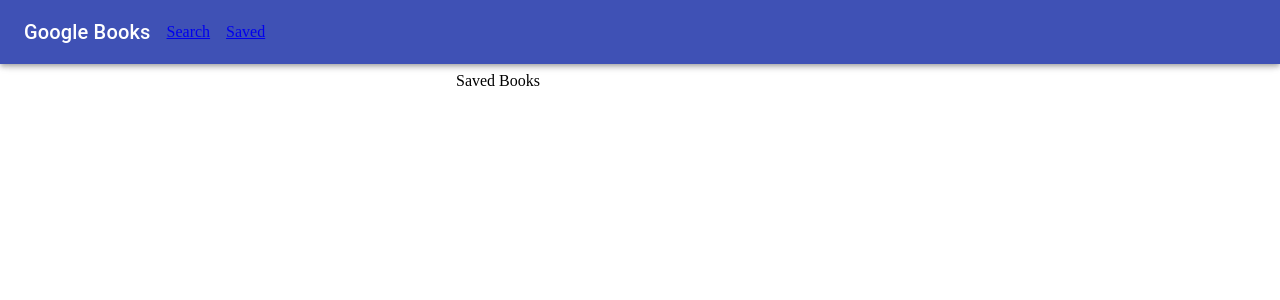
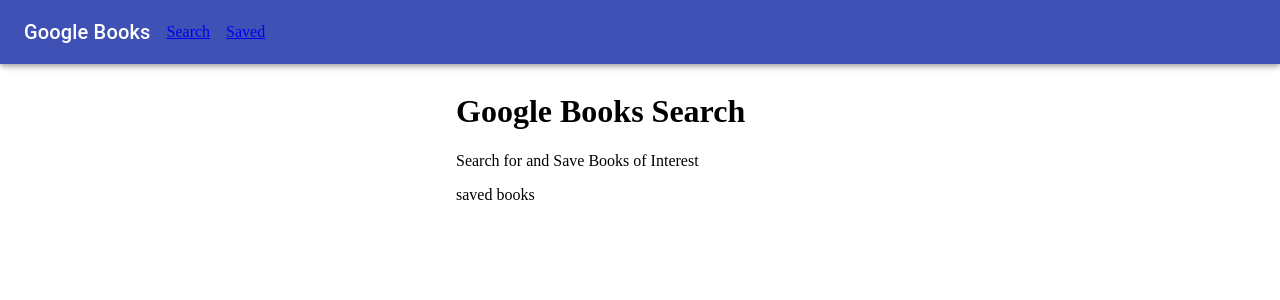
Before and after one commit to kamzh88/CodeBoxes.github.io, a React (Create React App) app in the folder client/: page /save in a window 1280 px wide. Shown: the top 300 px of the page. Built offline with nearby package versions, Linux system fonts and the light colour scheme.

Commit message:
import Jumbotron from bootstrap and set up Jumbrotron in Save and Search page

```diff
--- /dev/null
+++ b/client/src/components/Jumbotron/index.js
@@ -0,0 +1,19 @@
+import React, { Component } from "react";
+import Jumbotron from 'react-bootstrap/Jumbotron';
+import Container from 'react-bootstrap/Container';
+
+class Heading extends Component {
+
+    render() {
+        return (
+            <Jumbotron fluid>
+                <Container>
+                    <h1>Google Books Search</h1>
+                    <p>Search for and Save Books of Interest</p>
+                </Container>
+            </Jumbotron>
+        );
+    };
+};
+
+export default Heading;
--- a/client/src/pages/Saved/index.js
+++ b/client/src/pages/Saved/index.js
@@ -1,10 +1,14 @@
 import React, { Component } from "react";
+import Heading from '../../components/Jumbotron';
 
 class Saved extends Component {
 
     render() {
         return(
-            <div>Saved Books</div>
+            <div>
+            <Heading />
+            <p>saved books</p>
+            </div>
         )
     }
 }
--- a/client/src/pages/Search/index.js
+++ b/client/src/pages/Search/index.js
@@ -1,12 +1,14 @@
 import React, { Component } from "react";
+import Heading from '../../components/Jumbotron';
+
 
 class Search extends Component {
 
     render() {
-        return(
-            <div></div>
-        )
-    }
-}
+        return (
+            <Heading />
+        );
+    };
+};
 
 export default Search;
--- a/package.json
+++ b/package.json
@@ -26,9 +26,11 @@
   "dependencies": {
     "@material-ui/core": "^4.9.2",
     "axios": "^0.19.2",
+    "bootstrap": "^4.4.1",
     "express": "^4.17.1",
     "if-env": "^1.0.4",
     "mongoose": "^5.8.11",
+    "react-bootstrap": "^1.0.0-beta.16",
     "react-router-dom": "^5.1.2"
   },
   "devDependencies": {
```
Also changed, not shown: 1 other file (tests, documents, lock files or other folders).
